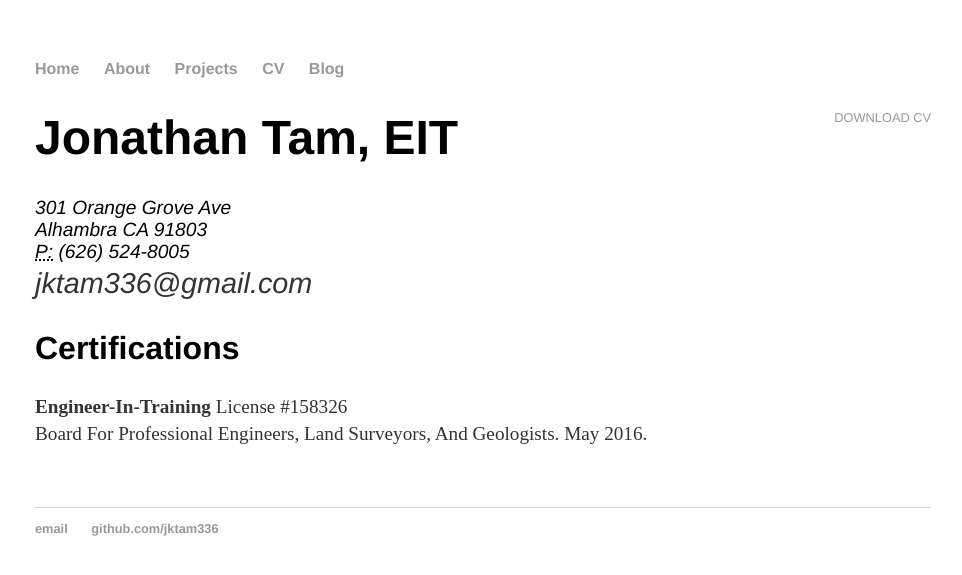
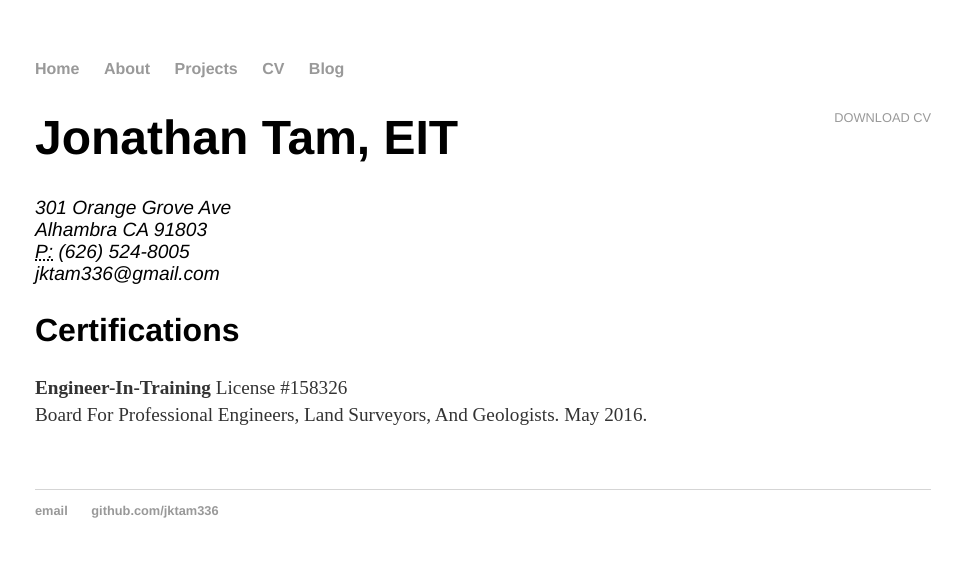
Before and after one commit to jktam336/jktam336.github.io, a Jekyll site: the page built from cv/index.html, in a window 1280 px wide. Shown: the top 575 px of the page, without its empty margins (157-1119 px from the left). Built offline with Jekyll 4.4.1, drawn with Linux system fonts in a browser that asks for light colours.

Commit message:
reverted span effect

```diff
--- a/css/main.css
+++ b/css/main.css
@@ -12,7 +12,7 @@
 h3 { font-size: 2.3em; }
 h4 { font-size: 1.9em; }
 
-span, p {font-size: 1.5em; line-height: 1.4em; color: #333;}
+p {font-size: 1.5em; line-height: 1.4em; color: #333;}
 
 footer {border-top: 1px solid #d5d5d5; font-size: .8em;}
 
```
